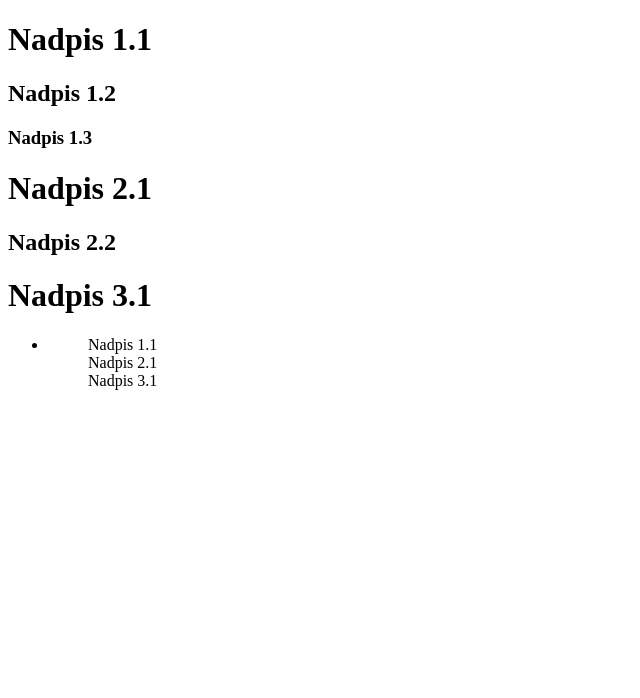
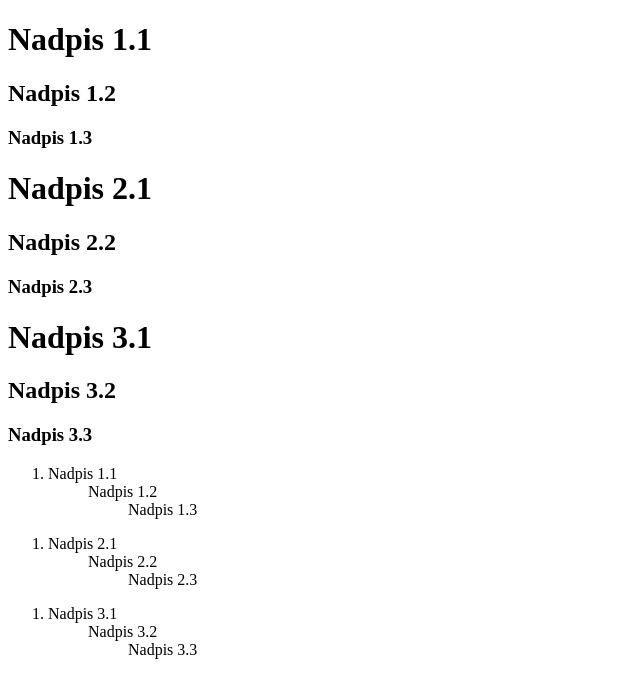
Before and after one commit to JakubSilny/Obsahy, a plain HTML site: page Obsahy napisů/index.html in a window 1280 px wide. Shown: the whole page, without its empty margins (0-640 px from the left). Drawn offline with Linux system fonts and the light colour scheme.

Commit message:
už to něco dělá

```diff
--- a/Obsahy napisů/index.html
+++ b/Obsahy napisů/index.html
@@ -8,20 +8,22 @@
     <script src="main.js"></script>
 </head>
 
-<body>
-        <h1 id="H1">Nadpis 1.1</h1>
-            <h2 id="H10" >Nadpis 1.2</h2>
+<body id="Body">
+        <h1> Nadpis 1.1</h1>
+            <h2  >Nadpis 1.2</h2>
                 <h3>Nadpis 1.3</h3>
 
-        <h1 id="H2">Nadpis 2.1</h1>
-            <h2 id="H11">Nadpis 2.2</h2>
-
-        <h1 id="H3">Nadpis 3.1</h1>
-
-        <div class="Obsah">
+        <h1>Nadpis 2.1</h1>
+            <h2 >Nadpis 2.2</h2>
+            <h3>Nadpis 2.3</h3>
+        <h1 >Nadpis 3.1</h1>
+            <h2 >Nadpis 3.2</h2>
+            <h3>Nadpis 3.3</h3>
+        <div id="Obsah">
 
         </div>
 
 </body>
 
+
 </html>
--- a/Obsahy napisů/main.js
+++ b/Obsahy napisů/main.js
@@ -1,68 +1,43 @@
 const init = function () {
-  GenerateObsah(".Obsah");
+  GenerateObsah();
 }
-const GenerateObsah = function (Obsah, element, text) {
-  //document.getElementsByTagName("h1")[0].setAttribute("id", "H1");
-  //let allH = document.querySelectorAll("h1,h2,h3,h4,h5,h6");
-  //console.log(allH);
-  //document.getElementById("H1");
-  //let Obsažníček = document.querySelector(Obsah);
-  //let ol = document.createElement("ol");
-  //let ul = document.createElement("ul");
-  //let ul1 = document.createElement("ul");
-  //let title = document.createElement(element);
-  //let nodes = document.createElement(text);
-  //let li1 = document.createElement("li");
-  //let li2 = document.createElement("li");
-  //let li = document.createElement("li");
-  //Obsažníček.appendChild(ol);
-  //ol.appendChild(li);
-  //li.innerText = document.getElementById("H1").innerText;
-  //ul.innerText = document.getElementById("H2").innerText;
-  //li.appendChild(ul);
-  //li.appendChild(ul1);
-  //ul.appendChild(li1);
-  //ul1.appendChild(li2)
-  //title.appendChild(nodes);
-  //
-  //for (let index = 0; index < 6; index++) {
-  //
-  //
-  //}
-  let countOfH1 = document.querySelectorAll("h1");
-  let dest = document.querySelector(Obsah);
-  let ul = document.createElement("ul");
-  let li = document.createElement("li");
-  let li1 = document.createElement("li");
-  let node;
-  let nodeforH2;
 
-  for (let index = 1; index < countOfH1.length + 1; index++) {
-    node = document.createTextNode(document.getElementById("H" + index).innerText);
-    let title = document.createElement("ul");
-    for (let i = 0; i < 3; i++) {
-      nodeforH2 = document.createTextNode(document.getElementById("H1"+ 0).innerText);
+const GenerateObsah = function () {
+  let allH = document.querySelectorAll('h1,h2,h3,h4,h5,h6');
+  let allH1 = document.querySelectorAll('h1');
+  let allH2 = document.querySelectorAll('h2');
+  let allH3 = document.querySelectorAll('h3');
+  console.log(allH1);
+  for (let i = 0; i < allH.length; i++) {
+    let CelyElement = allH[i]; //cely tag
+    //console.log(CelyElement);
+  }
+  let i = 0;
+  allH1.forEach(element => {
+    TagElement = element.tagName;
+    console.log(TagElement); //cislo nadpisu
+
+    console.log(i);
+    element.setAttribute("id", i);
+      let li = document.createElement("li");//vytvoření li
+      let li1 = document.createElement("li");//vytvoření li
+
+      let ul = document.createElement("ul");//vytvoření ul
+      let ol = document.createElement("ol");//vytvoření ol
+      let ul1 = document.createElement("ul");//vytvoření ul
+      let ahref = document.createElement("a");//vytvoření a
+        let currentDiv = document.getElementById("Obsah");///a
+        currentDiv.appendChild(ol);
+
+        ol.appendChild(li1);
+        li1.innerHTML = allH1[i].innerHTML;
+        li1.appendChild(ul);
+        ul.innerHTML = allH2[i].innerHTML;
+        ul.appendChild(ul1)
+        ul1.innerHTML = allH3[i].innerHTML;
+        i=i+1;
 
 
-    }
-    title.appendChild(node);
-    ul.appendChild(li);
-    li.appendChild(title);
-
-    dest.appendChild(ul);
-
-  }
-
-  //let h1 = [];
-  //let allH1 = document.querySelectorAll("h1")
-  //document.getElementsByTagName("h1")[0].setAttribute("id", "H1");
-  //  console.log(allH1);
-  //
-  //  for (let i = 0; i < h1.length; i++) {
-  //
-  //      let CelyElement = h1[i]; //cely tag
-  //      console.log(CelyElement);
-  //    }
-
+  });
 }
 document.addEventListener('DOMContentLoaded', init);
```
